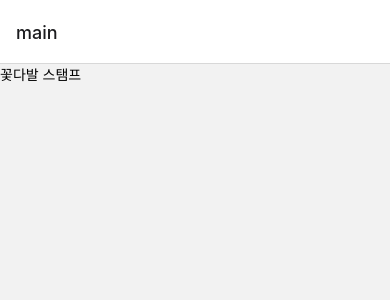
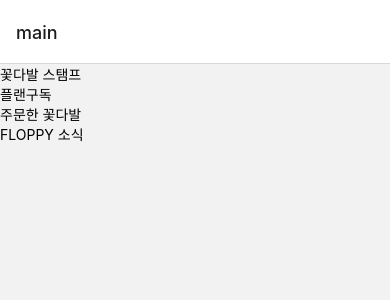
Before and after one commit to windylung/FLOPPY_DKU, a React Native app: screen / in a window 390 px wide. Shown: the top 300 px of the page. Built offline with nearby package versions, Linux system fonts and the light colour scheme.

Commit message:
add navigation

```diff
--- a/navigation/Stack.js
+++ b/navigation/Stack.js
@@ -33,14 +33,52 @@
     <TouchableOpacity onPress={() => navigate("stamp")}>
       <Text>꽃다발 스탬프</Text>
     </TouchableOpacity>
+    <TouchableOpacity onPress={() => navigate("planManagement")}>
+      <Text>플랜구독</Text>
+    </TouchableOpacity>
+    <TouchableOpacity onPress={() => navigate("order")}>
+      <Text>주문한 꽃다발</Text>
+    </TouchableOpacity>
+    <TouchableOpacity onPress={() => navigate("news")}>
+      <Text>FLOPPY 소식</Text>
+    </TouchableOpacity>
   </View>
 );
 
-  const ScreenTwo = () =>
+  const ScreenStamp = () =>
   (
     <View>
       <View style={stamp.container}></View>
       <Text style={stamp.title}>stamp history</Text>
+    </View>
+  );
+
+  const ScreenPlanManagement =  ({ navigation : {navigate} }) =>
+  (
+    <TouchableOpacity onPress={() => navigate("planList")}>
+      <Text>구독중인 플랜</Text>
+    </TouchableOpacity>
+  );
+
+  const ScreenOrder = () =>
+  (
+    <View>
+      <Text></Text>
+    </View>
+  );
+
+  const ScreenNews = () =>
+  (
+    <View>
+      <Text>FLOPPY 이야기</Text>
+    </View>
+  );
+
+  const ScreenPlanList = () =>
+  (
+    <View>
+      <Text>연인플랜</Text>
+      <Text>가족플랜</Text>
     </View>
   );
 
@@ -50,7 +88,11 @@
 const Stack = () => (
     <NativeStack.Navigator>
         <NativeStack.Screen name = "main" component = {ScreenMain}/>
-        <NativeStack.Screen name = "stamp" component= {ScreenTwo} />
+        <NativeStack.Screen name = "stamp" component= {ScreenStamp} />
+        <NativeStack.Screen name = "planManagement" component={ScreenPlanManagement}/>
+        <NativeStack.Screen name = "order" component={ScreenOrder}/>
+        <NativeStack.Screen name = "news" component={ScreenNews}/>
+        <NativeStack.Screen name = "planList" component={ScreenPlanList}/>
     </NativeStack.Navigator>
 );
 
```
